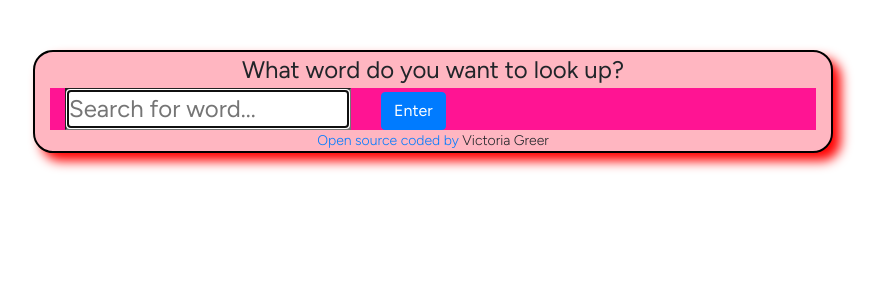
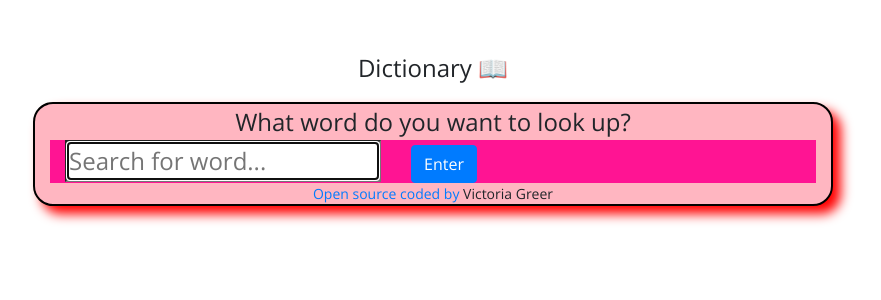
Before and after one commit to themightyvicki1/dictionary-using-react, a React (Create React App) app: page / in a window 1280 px wide. Shown: the top 300 px of the page, without its empty margins (207-1088 px from the left). Built offline with nearby package versions, Linux system fonts and the light colour scheme.

Commit message:
updated font

```diff
--- a/public/index.html
+++ b/public/index.html
@@ -15,10 +15,11 @@
       integrity="sha384-Vkoo8x4CGsO3+Hhxv8T/Q5PaXtkKtu6ug5TOeNV6gBiFeWPGFN9MuhOf23Q9Ifjh"
       crossorigin="anonymous"
     />
+
     <link rel="preconnect" href="https://fonts.googleapis.com" />
     <link rel="preconnect" href="https://fonts.gstatic.com" crossorigin />
     <link
-      href="https://fonts.googleapis.com/css2?family=Figtree:ital,wght@0,300;0,400;0,500;0,600;0,700;0,800;0,900;1,300;1,400;1,500;1,600;1,700;1,800;1,900&display=swap"
+      href="https://fonts.googleapis.com/css2?family=Open+Sans:ital,wght@0,300;0,400;0,500;0,600;0,700;0,800;1,300;1,400;1,500;1,600;1,700;1,800&display=swap"
       rel="stylesheet"
     />
 
--- a/src/App.css
+++ b/src/App.css
@@ -2,7 +2,7 @@
   text-align: center;
   font-size: 24px;
   margin: 50px auto;
-  font-family: "Figtree", sans-serif;
+  font-family: "Open Sans", sans-serif;
 }
 
 .App footer {
--- a/src/App.js
+++ b/src/App.js
@@ -4,6 +4,7 @@ import Dictionary from "./Dictionary";
 function App() {
   return (
     <div className="App">
+      <p>Dictionary 📖</p>
       <div className="container">
         <header>What word do you want to look up?</header>
         <main>
--- a/src/DefinitionResults.js
+++ b/src/DefinitionResults.js
@@ -15,7 +15,7 @@ export default function DefinitionResults(props) {
         <div className="definitionDisplay">
           {props.results.meanings.map(function (meanings, index) {
             return (
-              <div key={index}>
+              <div className="holdingMeaning" key={index}>
                 <Meanings meanings={meanings} />{" "}
               </div>
             );
--- a/src/Dictionary.css
+++ b/src/Dictionary.css
@@ -13,3 +13,8 @@
   border-radius: 8px;
   padding: 50px 30px;
 }
+
+.holdingMeaning {
+  background-color: white;
+  padding: 50px;
+}
--- a/src/Dictionary.js
+++ b/src/Dictionary.js
@@ -42,7 +42,6 @@ export default function Dictionary() {
             autoFocus={true}
             onChange={handleWordChange}
             id="search-bar"
-            autoComplete={false}
           ></input>
         </span>
         <span className="col-3">
--- a/src/Meanings.js
+++ b/src/Meanings.js
@@ -11,10 +11,6 @@ export default function Meanings(props) {
       <p className="exampleDisplay">
         <em>{props.meanings.example}</em>
       </p>
-
-      {props.meanings.synonyms.map(function (synonyms, index) {
-        return <div key={index}>{synonyms}</div>;
-      })}
     </div>
   );
 }
```
